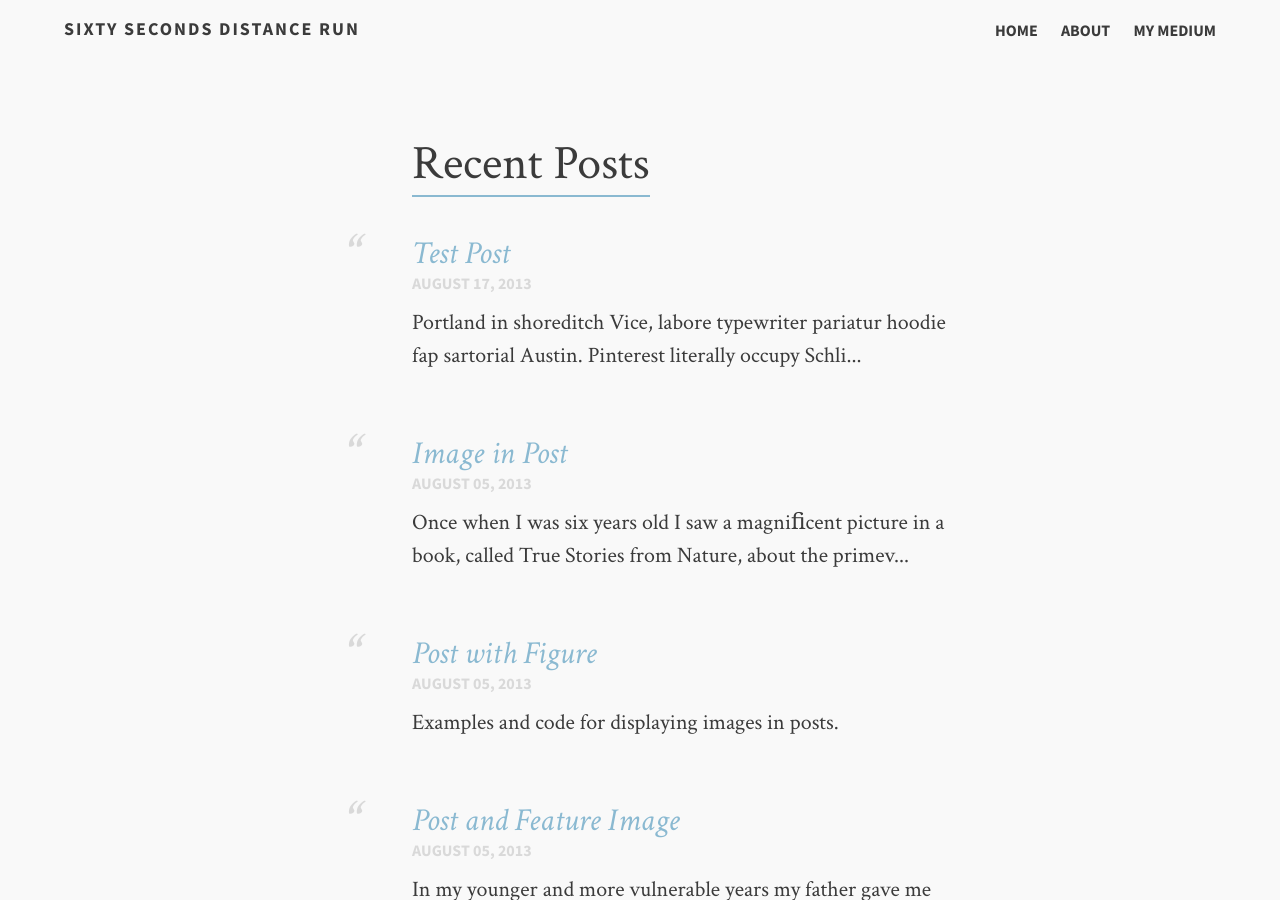
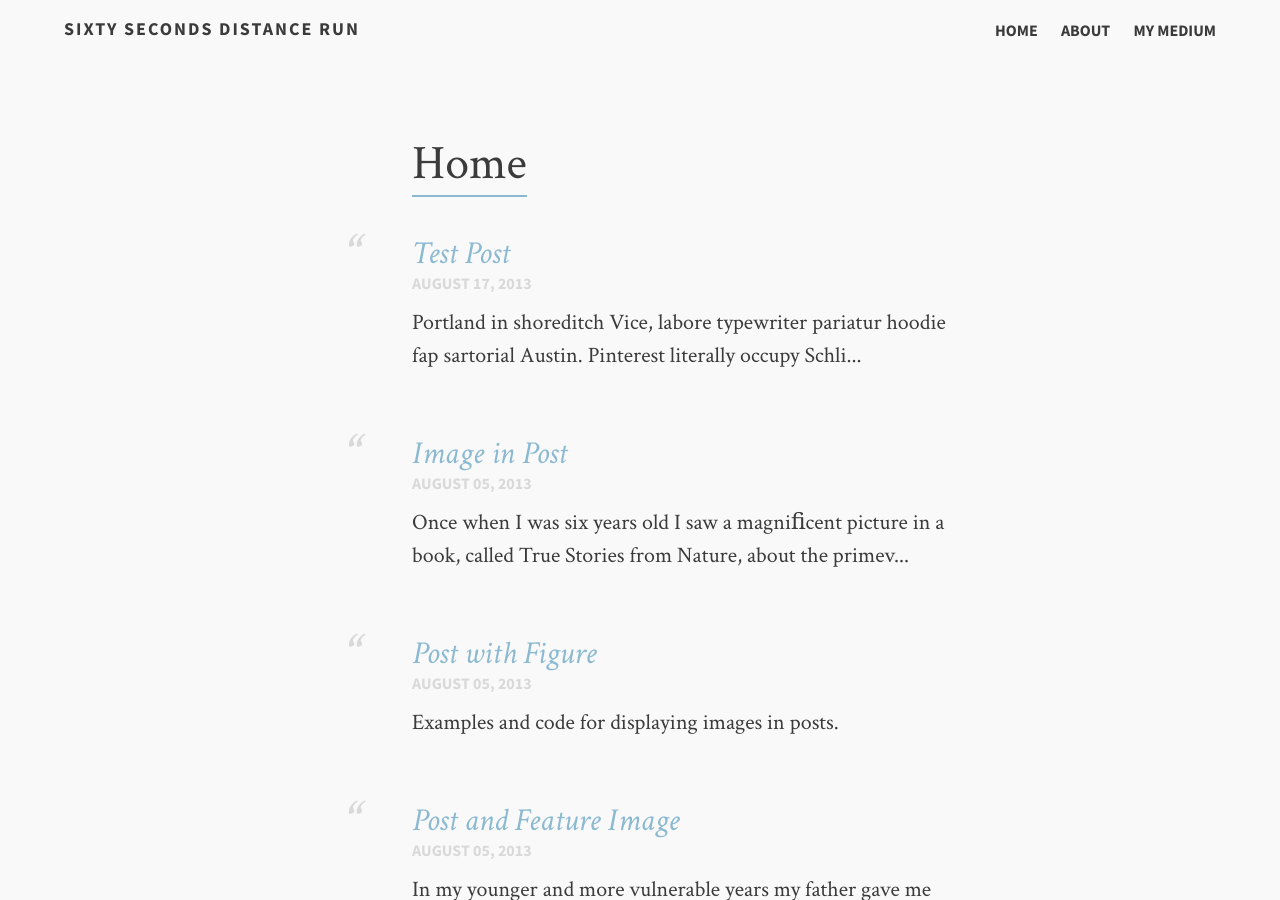
Before and after one commit to joshua-bailey/joshua-bailey.github.io, a Jekyll site: the page built from index.html, in a window 1280 px wide and 900 px high. Built offline with Jekyll 4.4.1, drawn with Linux system fonts in a browser that asks for light colours.

Commit message:
Update index.html

```diff
--- a/index.html
+++ b/index.html
@@ -1,6 +1,6 @@
 ---
 layout: home
-title: "Recent Posts"
+title: "Home"
 tags: [Jekyll, theme, responsive, blog, template]
 image:
   feature: typewriter.jpg
```
